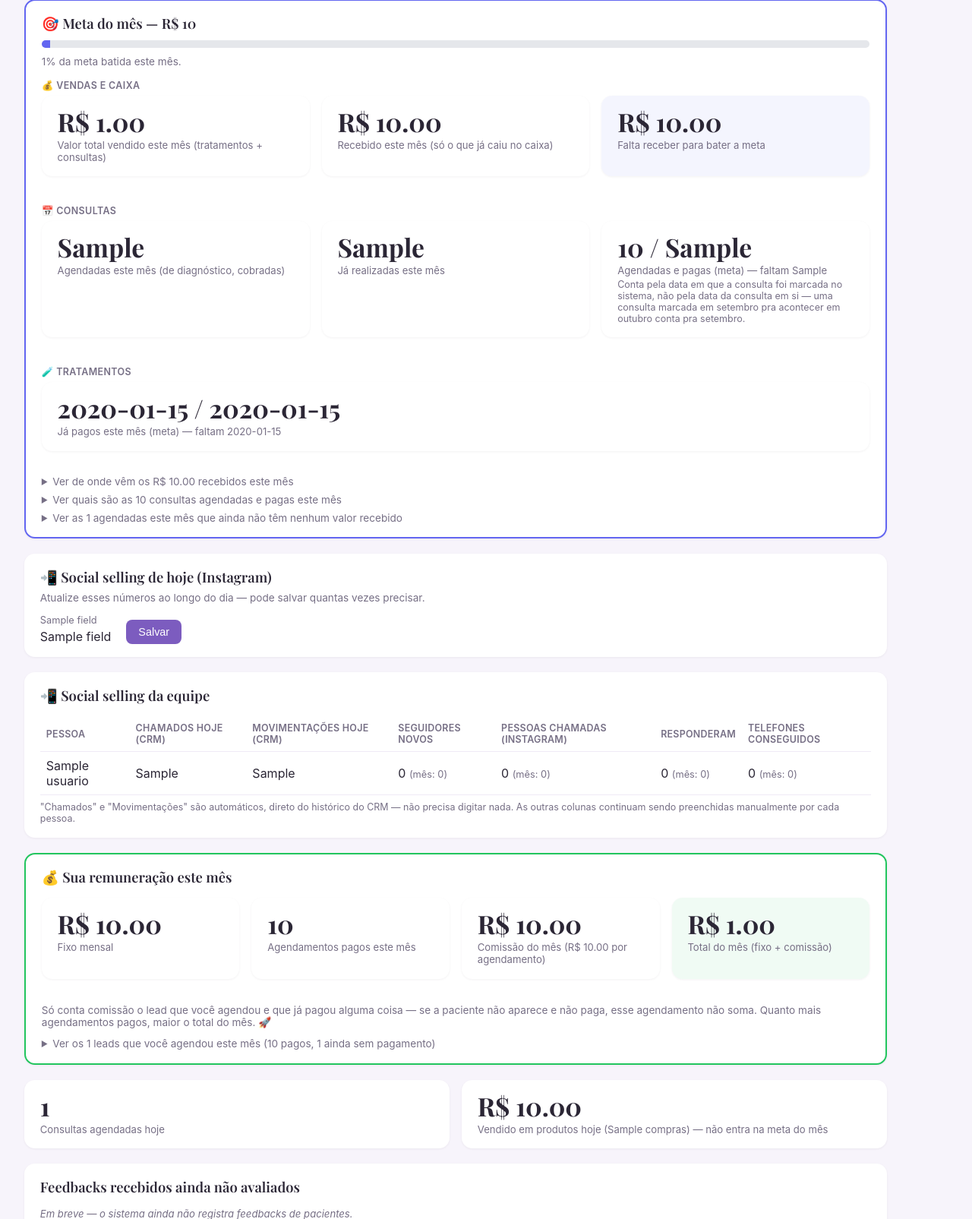
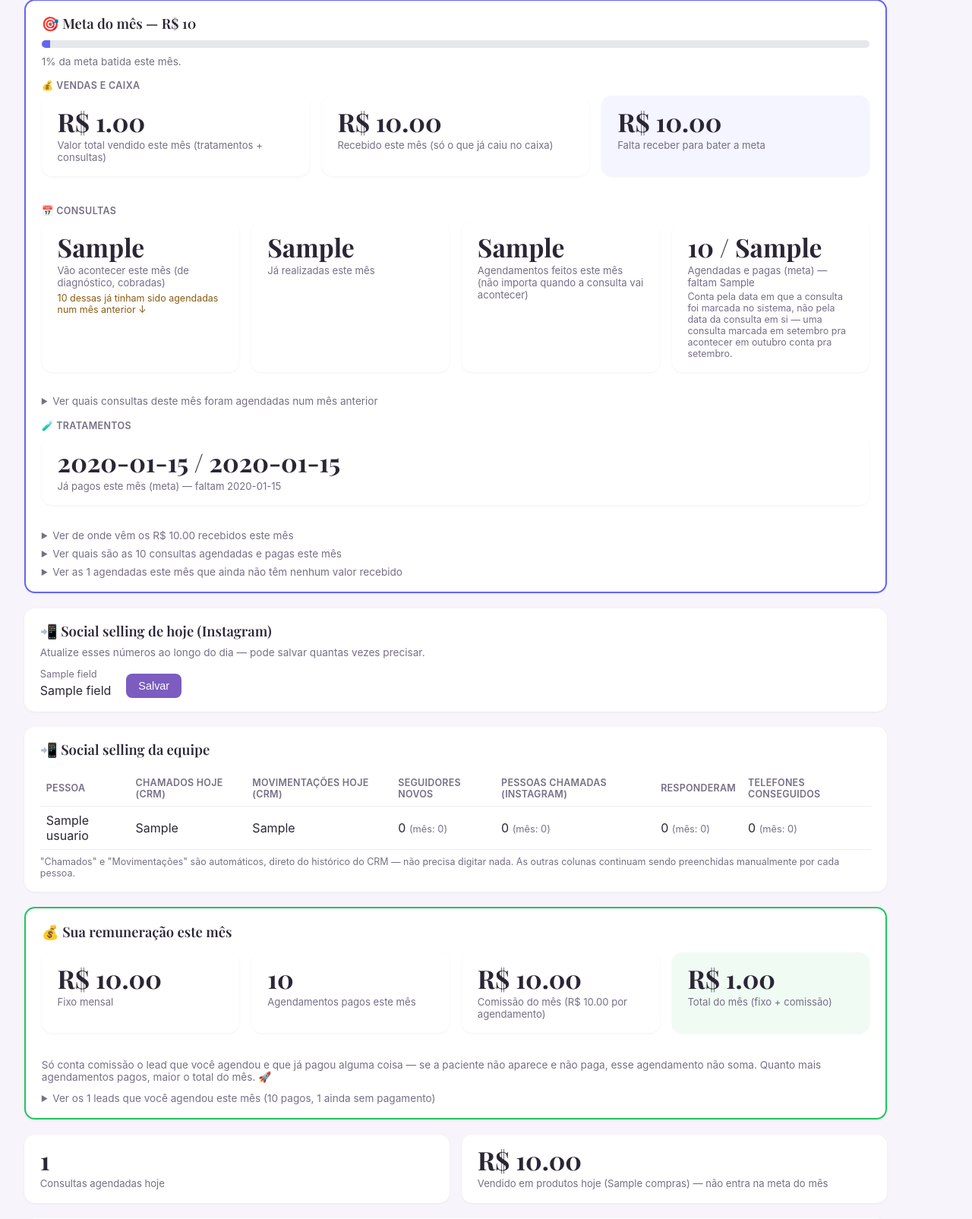
Before and after one commit to clauribeyro-crypto/central-sistemamelanogenico, a Django app: template templates/core/home.html in a window 1280 px wide. Shown: the part 350-1955 px from the top of the page at 76% size. Run offline with Django 5.2, Linux system fonts and the light colour scheme; the template is opened without the code that fills it: most values are stand-ins (such as "Sample title", 1, 10 or a date in 2020).

Commit message:
Mostra na home quando agendamento de um mês só acontece no mês seguinte
A home já mostrava quantas consultas vão acontecer no mês e quantas já
foram realizadas, mas não deixava claro quando o trabalho de agendamento
da SDR de um mês (ex.: outubro) só "fecha" numa consulta que acontece no
mês seguinte (novembro) — ficava tudo misturado num número só.

- Card "Vão acontecer este mês" ganha um aviso de quantas dessas já
  tinham sido agendadas num mês anterior, com lista expansível (paciente,
  quando foi agendada, quando vai acontecer)
- Novo card "Agendamentos feitos este mês", contando todo agendamento de
  diagnóstico feito no sistema este mês, não importa quando a consulta
  vai acontecer nem se já foi paga — antes só existia a versão filtrada
  por "já paga" (usada na meta da SDR)

Co-Authored-By: Claude Sonnet 5 <noreply@anthropic.com>
Claude-Session: https://claude.ai/code/session_01HJsDAzoLzDQRNraZT4zxDk

```diff
--- a/templates/core/home.html
+++ b/templates/core/home.html
@@ -61,11 +61,20 @@
             <div class="grid">
                 <div class="card stat">
                     <div class="num">{{ meta_mes.qtd_consultas_mes }}</div>
-                    <div class="rotulo">Agendadas este mês (de diagnóstico, cobradas)</div>
+                    <div class="rotulo">Vão acontecer este mês (de diagnóstico, cobradas)</div>
+                    {% if meta_mes.qtd_consultas_agendadas_mes_anterior %}
+                        <div style="font-size:.78rem; color:#8a5a10; margin-top:.3rem;">
+                            {{ meta_mes.qtd_consultas_agendadas_mes_anterior }} dessas{% if meta_mes.qtd_consultas_agendadas_mes_anterior == 1 %} já tinha{% else %} já tinham{% endif %} sido agendada{{ meta_mes.qtd_consultas_agendadas_mes_anterior|pluralize }} num mês anterior ↓
+                        </div>
+                    {% endif %}
                 </div>
                 <div class="card stat">
                     <div class="num">{{ meta_mes.qtd_consultas_realizadas_mes }}</div>
                     <div class="rotulo">Já realizadas este mês</div>
+                </div>
+                <div class="card stat">
+                    <div class="num">{{ meta_mes.qtd_consultas_agendadas_no_mes }}</div>
+                    <div class="rotulo">Agendamentos feitos este mês (não importa quando a consulta vai acontecer)</div>
                 </div>
                 <div class="card stat">
                     <div class="num">{{ meta_mes.qtd_consultas }} / {{ meta_mes.meta_consultas }}</div>
@@ -76,6 +85,26 @@
                     </div>
                 </div>
             </div>
+
+            {% if meta_mes.detalhe_consultas_agendadas_mes_anterior %}
+                <details style="margin-top:.6rem;">
+                    <summary style="cursor:pointer; font-size:.85rem; color:var(--text-muted);">
+                        Ver quais consultas deste mês foram agendadas num mês anterior
+                    </summary>
+                    <table style="margin-top:.5rem;">
+                        <thead><tr><th>Paciente</th><th>Agendada em</th><th>Vai acontecer em</th></tr></thead>
+                        <tbody>
+                        {% for c in meta_mes.detalhe_consultas_agendadas_mes_anterior %}
+                            <tr>
+                                <td><a href="{% url 'pacientes:ficha' c.paciente_id %}">{{ c.paciente }}</a></td>
+                                <td>{{ c.data_agendamento|date:"d/m/Y" }}</td>
+                                <td>{{ c.data_hora|date:"d/m/Y" }}</td>
+                            </tr>
+                        {% endfor %}
+                        </tbody>
+                    </table>
+                </details>
+            {% endif %}
 
             <p style="font-size:.78rem; text-transform:uppercase; letter-spacing:.03em; color:var(--text-muted); margin:1.1rem 0 .4rem; font-weight:600;">🧪 Tratamentos</p>
             <div class="grid">
```
Also changed, not shown: core/views.py (+14 -2 lines), financeiro/views.py (+31 -0 lines).
